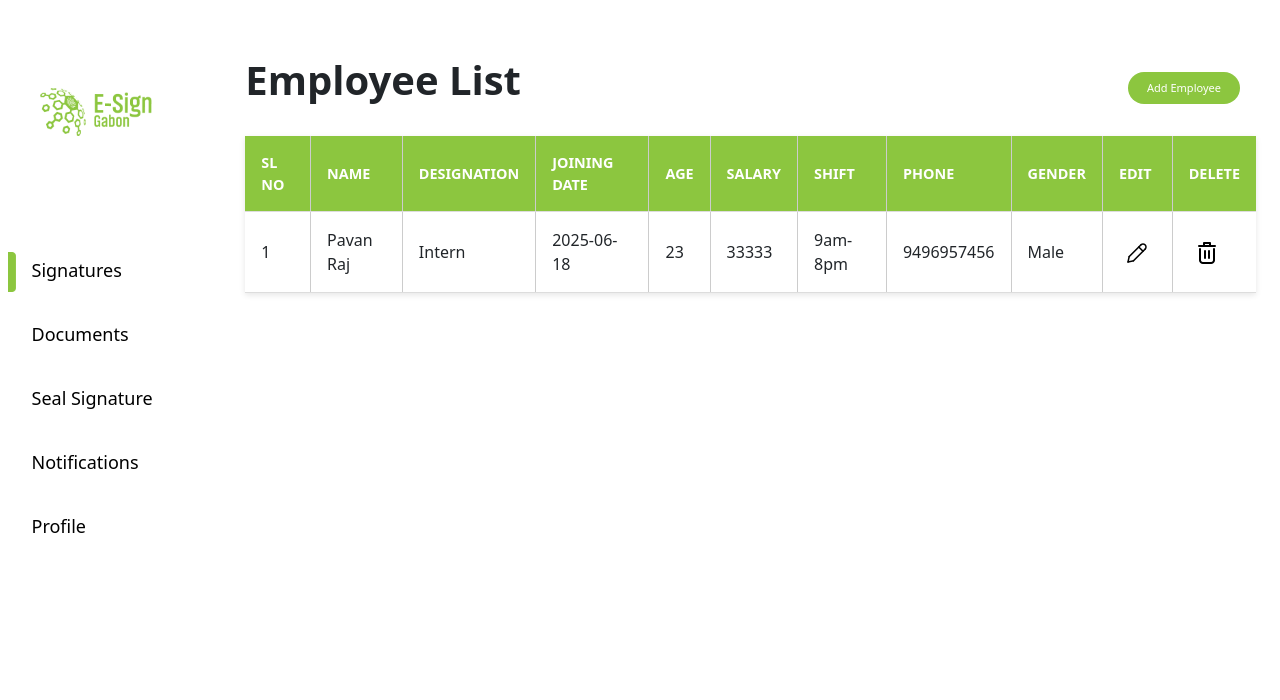
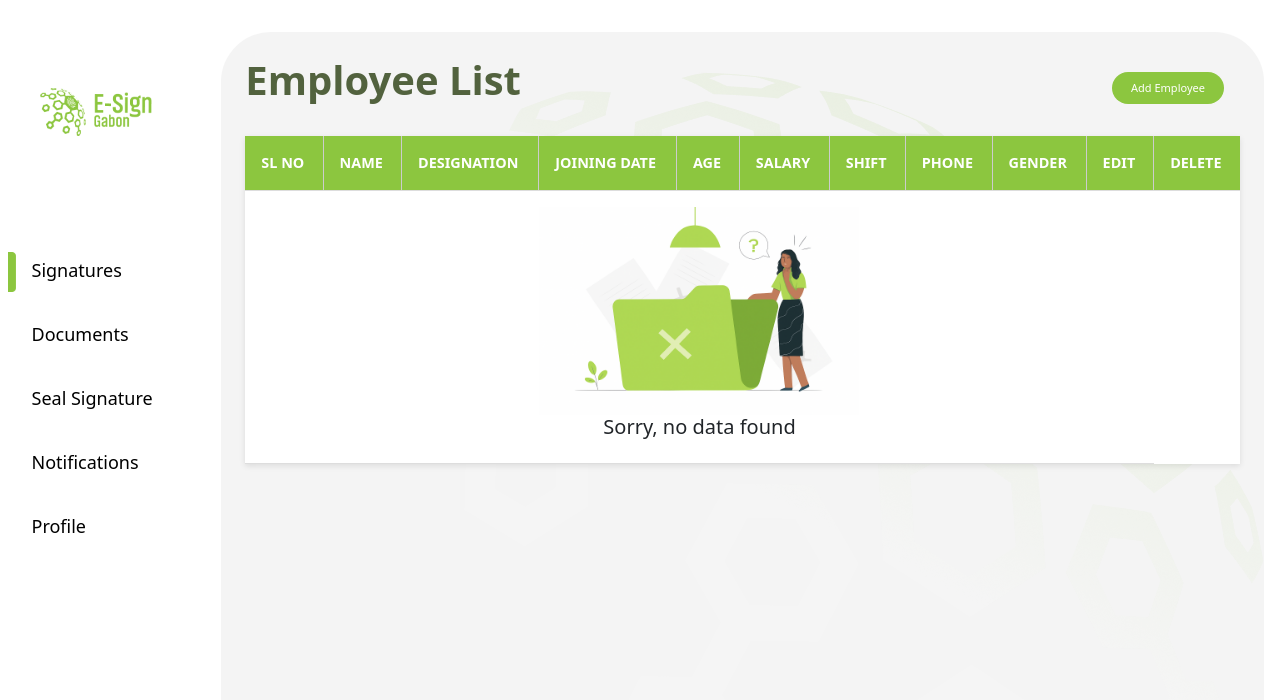
Before and after one commit to DhiaShams/Angular-learning, an Angular app: page /list in a window 1280 px wide. Shown: the top 700 px of the page. Built offline with nearby package versions, Linux system fonts and the light colour scheme; data requests are answered from the project's data file.

Commit message:
Changed the no user image

```diff
--- a/db.json
+++ b/db.json
@@ -1,15 +1,3 @@
 {
-  "employees": [
-    {
-      "name": "Pavan Raj",
-      "designation": "Intern",
-      "date": "2025-06-18",
-      "age": 23,
-      "gender": "Male",
-      "shift": "9am-8pm",
-      "phone": "9496957456",
-      "salary": 33333,
-      "id": "7e12"
-    }
-  ]
+  "employees": []
 }
--- a/src/app/components/dashboard/dashboard.scss
+++ b/src/app/components/dashboard/dashboard.scss
@@ -5,7 +5,7 @@
     background-position: right;
     height: 92vh;
     margin-right: 1rem;
-    margin-top: 2rem !important;
+    margin-top: 2rem;
     border-radius: 50px;
 }
 
--- a/src/app/components/employees/employees.html
+++ b/src/app/components/employees/employees.html
@@ -1,3 +1,4 @@
+<div class="content">
     <div class="employee-container">
         <div class="top d-flex justify-content-between">
             <h1>Employee List</h1>
@@ -51,17 +52,14 @@
                 </tr>
                 <tr *ngIf="employeeList && employeeList.length === 0">
                     <td colspan="10" class="text-center">
-                    <img src="assets/images/notFound.jpg" alt="no user" id="noUser">
-                </td>
-            </tr>
-            <tr *ngIf="employeeList && employeeList.length === 0">
-                <td colspan="10" class="text-center">
-                    <p>Sorry, no data found</p>
+                        <img src="assets/images/notFoundGreen.png" alt="no user" id="noUser">
+                        <h5>Sorry, no data found</h5>
                     </td>
                 </tr>
 
             </tbody>
         </table>
+    </div>
 </div>
 
 <!--Modal-->
--- a/src/app/components/employees/employees.scss
+++ b/src/app/components/employees/employees.scss
@@ -1,3 +1,14 @@
+.content {
+    background-color: rgb(244, 244, 244);
+    background-image: url('/assets/images/bg_logo.png');
+    background-repeat: no-repeat;
+    background-position: right;
+    height: 92vh;
+    margin-right: 1rem;
+    margin-top: 2rem;
+    border-radius: 50px;
+}
+
 .employee-container {
     margin: 2rem auto;
     padding: 1.5rem;
@@ -7,6 +18,7 @@
         h1 {
             margin-bottom: 2rem;
             font-weight: 600;
+            color: #52623E;
         }
 
         .add {
--- a/src/app/components/layout/layout.scss
+++ b/src/app/components/layout/layout.scss
@@ -158,7 +158,7 @@ ul li button:focus {
         position: absolute;
         height: 14px;
         width: 13px;
-        top: 14rem;
+        top: 13.5rem;
         left: 1.5rem;
     }
 
```
Also changed, not shown: src/assets/images/notFoundGreen.png (added). Lines whose indentation alone changed are shown as unchanged.
